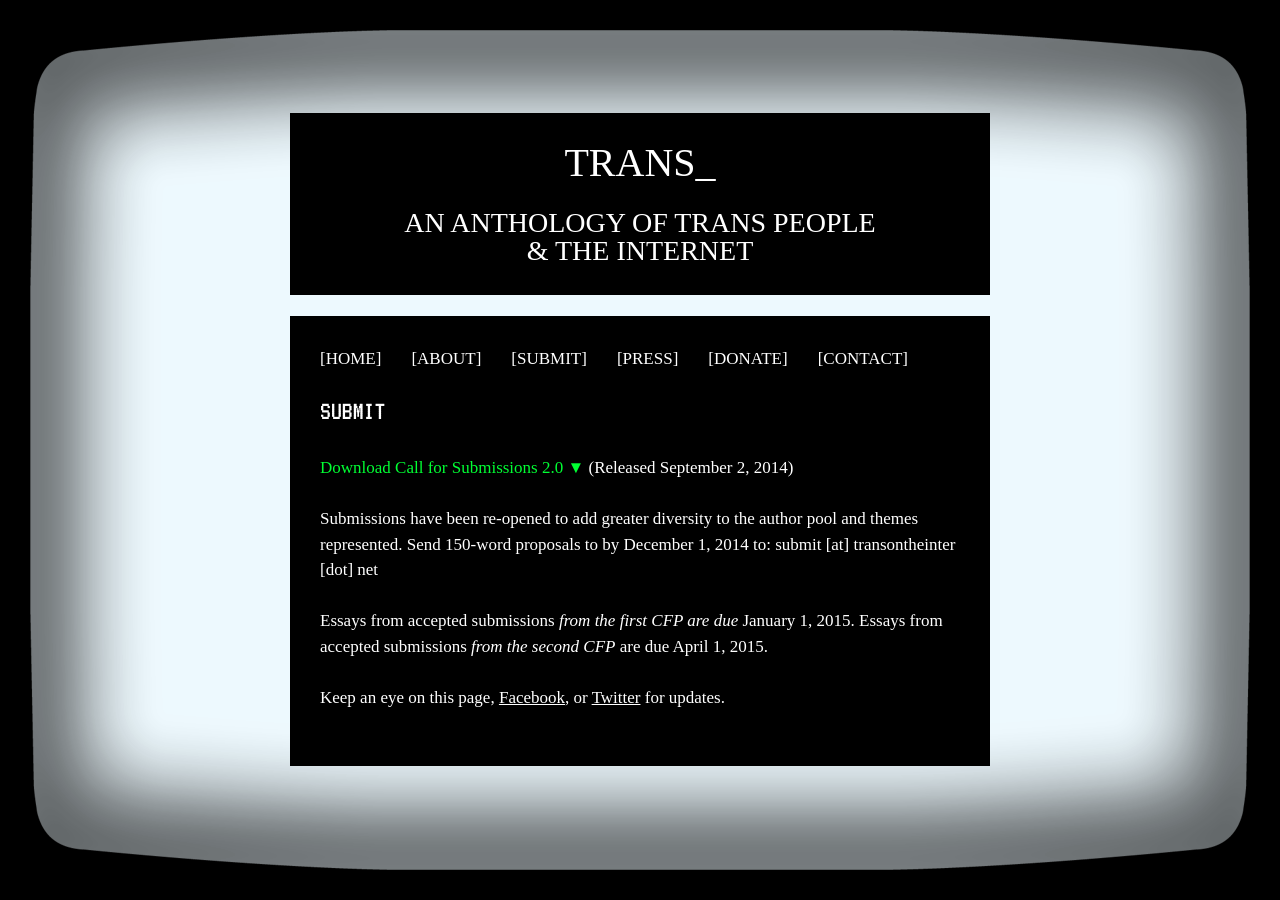
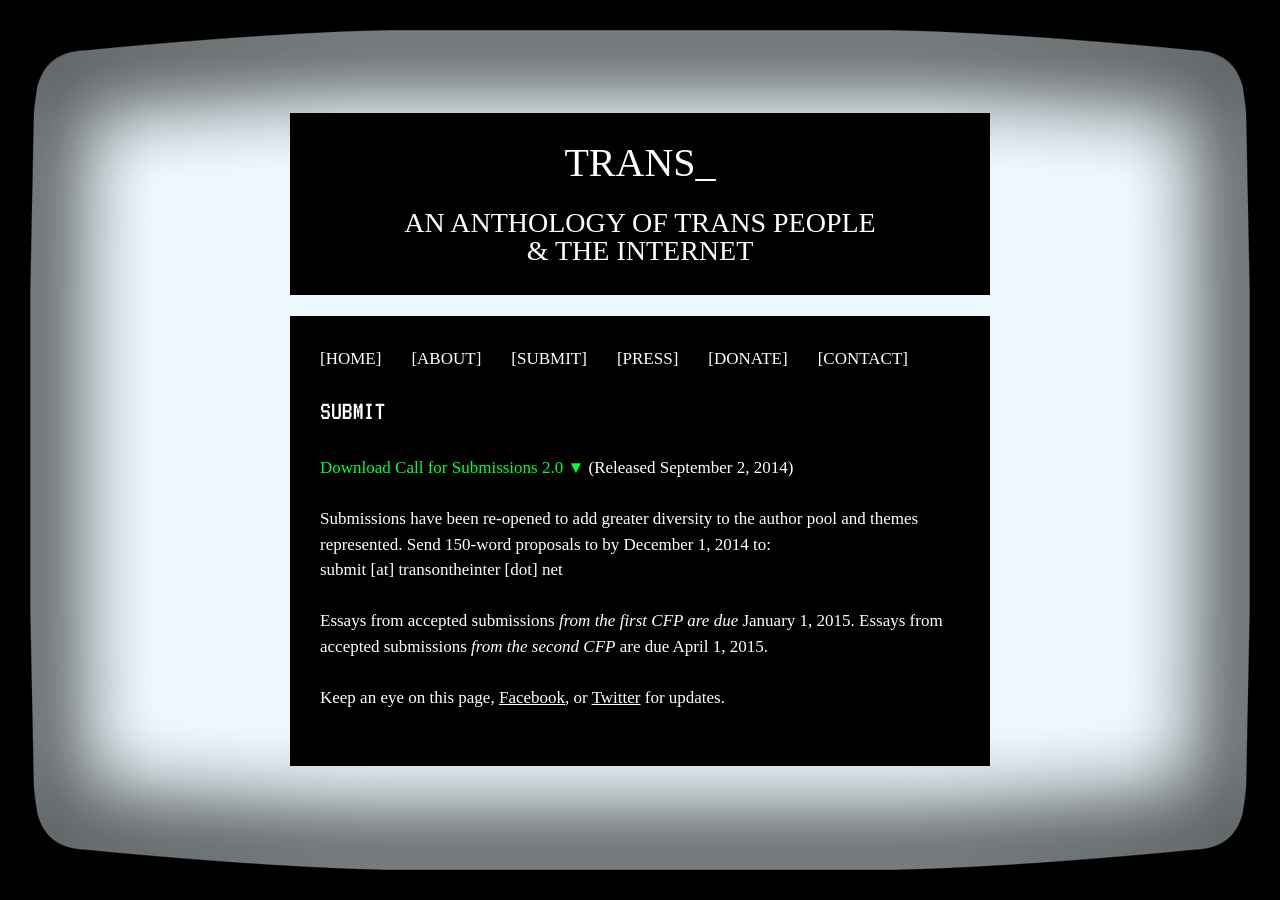
Before and after one commit to Trans-Digital/Trans-Digital.github.io, a Jekyll site: the page built from submit/index.html, in a window 1280 px wide. Built offline with Jekyll 4.4.1, drawn with Linux system fonts in a browser that asks for light colours; nearby versions of some CDN libraries; Markdown is read by kramdown in place of the engine named in the settings.

Commit message:
Updates submit page

```diff
--- a/submit/index.html
+++ b/submit/index.html
@@ -14,7 +14,7 @@ title: Submit | Trans_ An Anthology of Trans People and the Internet
 {% assign email_submissions = site.submissions_email | replace: '@', ' [at] ' %}
 {% assign email_submissions_clean = email_submissions | replace: '.', ' [dot] ' %}
 
-<p>Submissions have been re-opened to add greater diversity to the author pool and themes represented. Send 150-word proposals to by December 1, 2014 to: <a href="mailto:submit@transontheinter.net?subject=My Submission">submit [at] transontheinter [dot] net</a></p>
+<p>Submissions have been re-opened to add greater diversity to the author pool and themes represented. Send 150-word proposals to by December 1, 2014 to:<br><a href="mailto:submit@transontheinter.net?subject=My Submission">submit [at] transontheinter [dot] net</a></p>
 
 <br>
 
```
